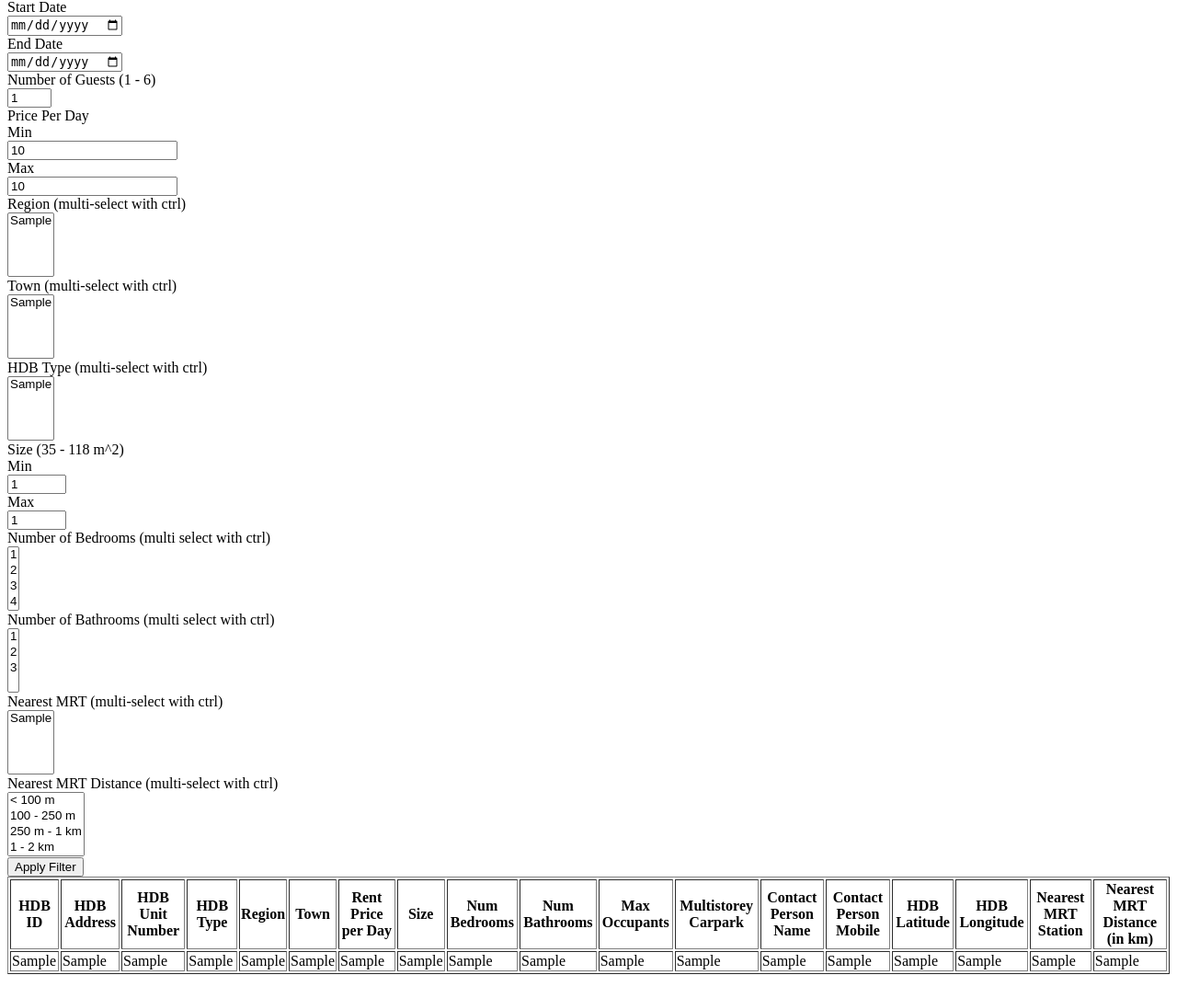
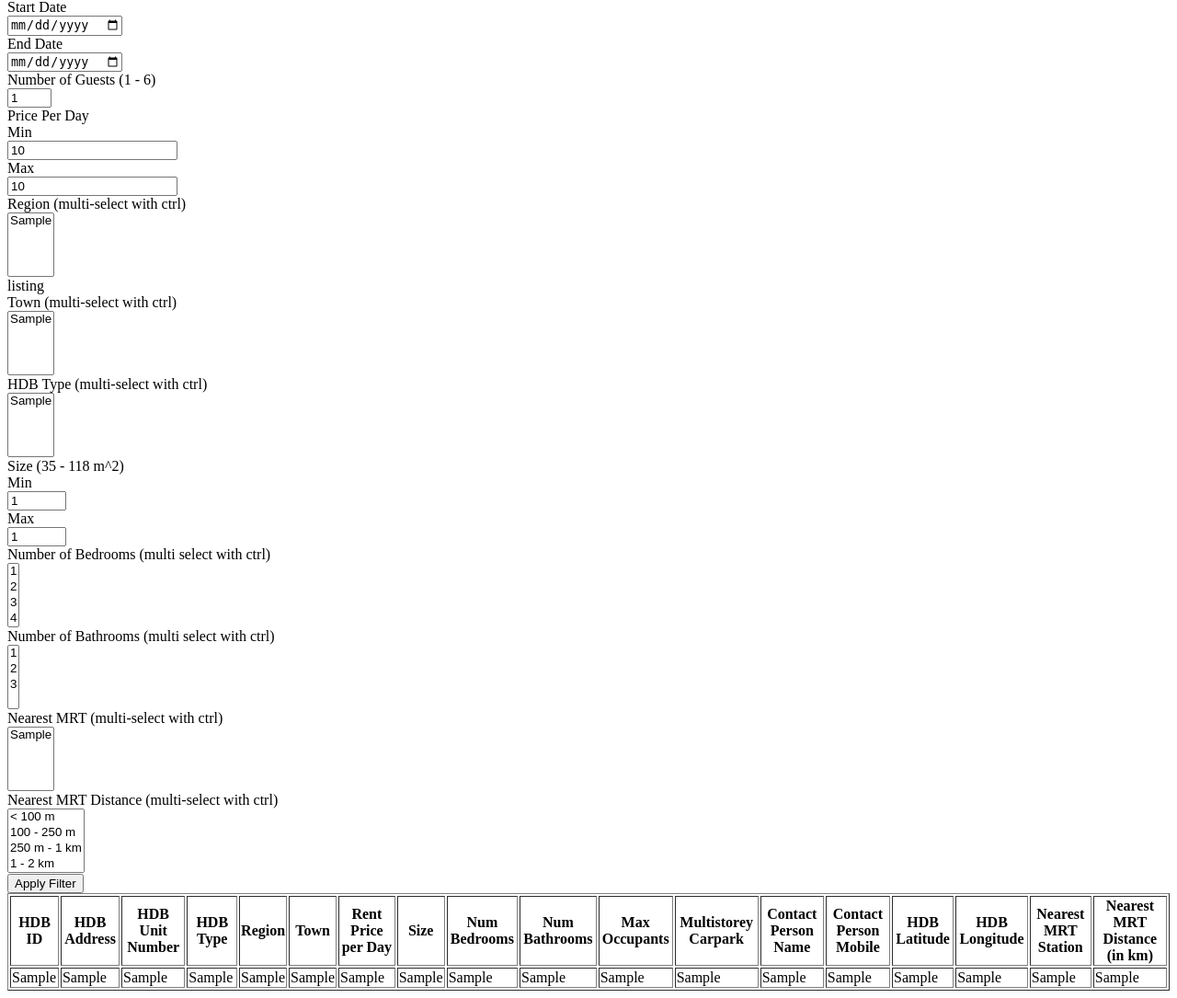
Before and after one commit to cliftonfelix/AirHDB, a Django app: template app/templates/app/listings.html in a window 1280 px wide. Shown: the part 96-1181 px from the top of the page at 92% size. Before the commit the page ends 1155 px from the top, so only its background shows below. Run offline with Django 3.2, Linux system fonts and the light colour scheme; the template is opened without the code that fills it: most values are stand-ins (such as "Sample title", 1, 10 or a date in 2020).

Commit message:
Update listings.html

```diff
--- a/app/templates/app/listings.html
+++ b/app/templates/app/listings.html
@@ -43,8 +43,8 @@
               </select> </div>
         </div>
 
-        {% for region in regions %}
-        <script>document.write(is_in(region.0, regions_default));</script>
+        {% for listing in listings %}
+          listing
         {% endfor %}
 
         <div id="div_id_towns" class="control-group">
```
